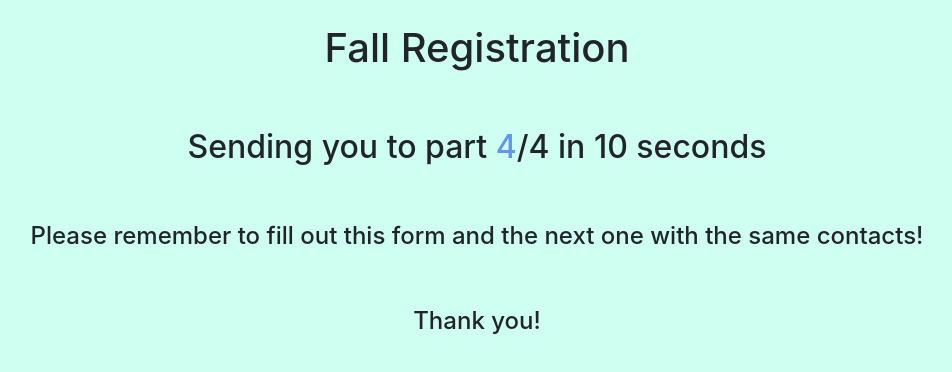
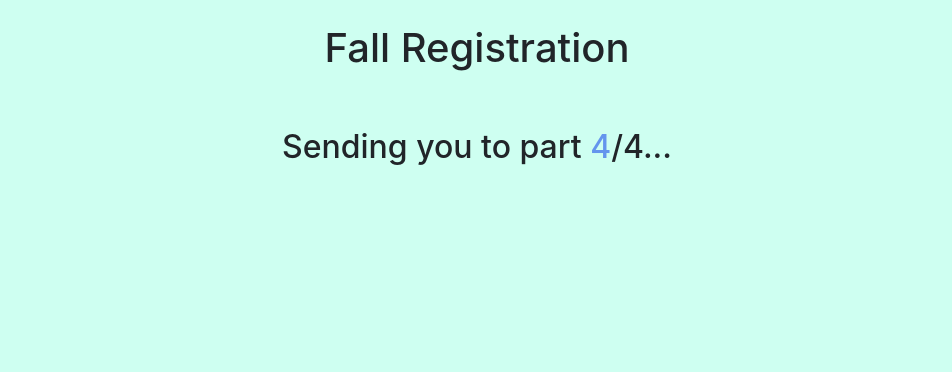
Before and after one commit to RK129/Kolbehfarsibeta, a plain HTML site: page registrationp4.html in a window 1280 px wide. Shown: the whole page, without its empty margins (163-1115 px from the left). Drawn offline with nearby package versions, Linux system fonts and the light colour scheme.

Commit message:
Add files via upload

```diff
--- a/registrationp4.html
+++ b/registrationp4.html
@@ -5,7 +5,7 @@
   <meta charset="utf-8">
   <title>Fall Regestration</title>
   <link rel="stylesheet" href="css/styles.css">
-  <meta http-equiv="refresh" content="10; URL=https://www.pzo.info/kolbeh_farsi_registration/" />
+  <meta http-equiv="refresh" content="2; URL=https://www.pzo.info/kolbeh_farsi_registration/" />
   <link rel="stylesheet" href="https://stackpath.bootstrapcdn.com/bootstrap/4.5.0/css/bootstrap.min.css" integrity="sha384-9aIt2nRpC12Uk9gS9baDl411NQApFmC26EwAOH8WgZl5MYYxFfc+NcPb1dKGj7Sk" crossorigin="anonymous">
   <script src="https://code.jquery.com/jquery-3.5.1.slim.min.js" integrity="sha384-DfXdz2htPH0lsSSs5nCTpuj/zy4C+OGpamoFVy38MVBnE+IbbVYUew+OrCXaRkfj" crossorigin="anonymous"></script>
   <script src="https://cdn.jsdelivr.net/npm/popper.js@1.16.0/dist/umd/popper.min.js" integrity="sha384-Q6E9RHvbIyZFJoft+2mJbHaEWldlvI9IOYy5n3zV9zzTtmI3UksdQRVvoxMfooAo" crossorigin="anonymous"></script>
@@ -17,13 +17,7 @@
   <h1 class="reg_header">Fall Registration</h1>
   <br>
   <br>
-  <h2 style="font-size: 2rem;">Sending you to part <span style="color: cornflowerblue">4</span>/4 in 10 seconds</h2>
-  <br>
-  <br>
-  <h4>Please remember to fill out this form and the next one with the same contacts!</h3>
-  <br>
-  <br>
-  <h4>Thank you!</h2>
+  <h2 style="font-size: 2rem;">Sending you to part <span style="color: cornflowerblue">4</span>/4...</h2>
   <br>
   <br>
 </html>
```
